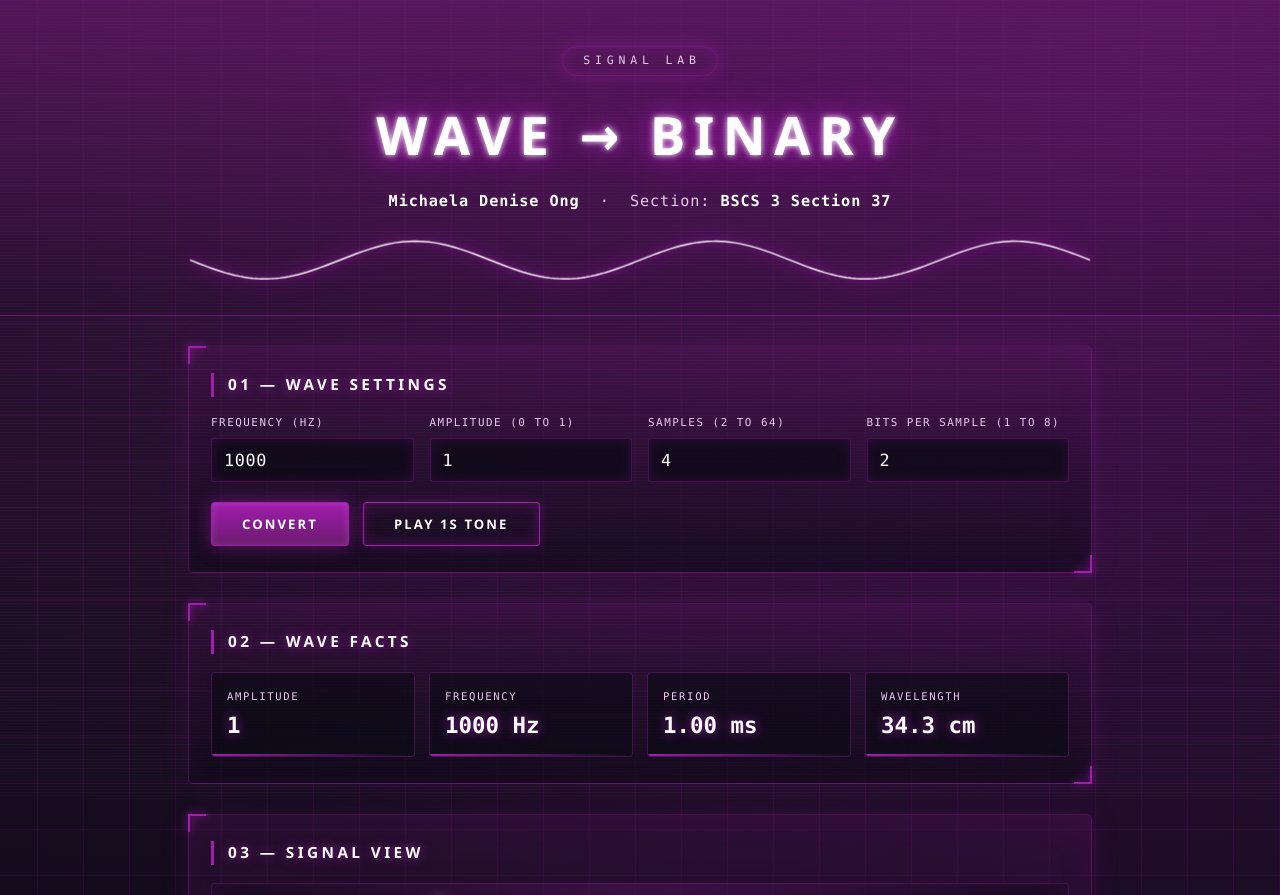
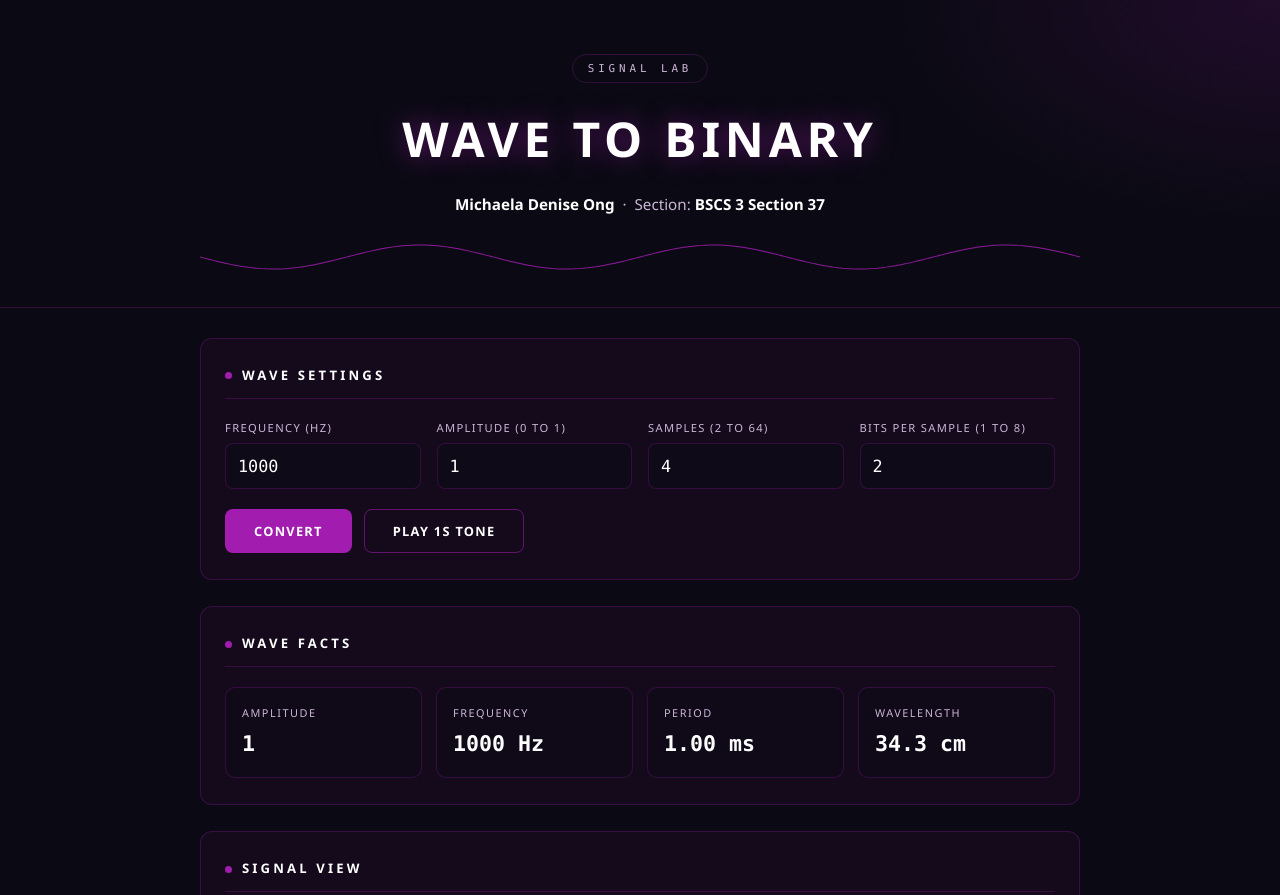
Before and after one commit to mikay11/miks_wavetobinary_converter, a plain HTML site: page index.html in a window 1280 px wide. Shown: the top 895 px of the page. Drawn offline with Linux system fonts and the light colour scheme.

Commit message:
Clean up: unified dark theme, calmer layout

```diff
--- a/index.html
+++ b/index.html
@@ -10,135 +10,96 @@
     --plum: #6A1B6E;
     --neon: #A21CAF;
     --white: #FFFFFF;
-    --soft: #E9C9EE;
-    --line: rgba(162, 28, 175, .38);
-    --glow: rgba(162, 28, 175, .9);
+    --soft: #cbb6d6;
+    --line: rgba(162, 28, 175, .26);
+    --line-strong: rgba(162, 28, 175, .55);
     --mono: "Consolas", "SFMono-Regular", "Courier New", monospace;
   }
   * { box-sizing: border-box; }
-  html { scroll-behavior: smooth; }
   body {
     margin: 0;
     min-height: 100vh;
     background:
-      radial-gradient(circle at 12% -10%, rgba(106, 27, 110, .60), transparent 42%),
-      radial-gradient(circle at 92% 4%, rgba(162, 28, 175, .40), transparent 38%),
-      radial-gradient(circle at 50% 120%, rgba(106, 27, 110, .45), transparent 55%),
+      radial-gradient(900px 520px at 50% -12%, rgba(106, 27, 110, .38), transparent 62%),
+      radial-gradient(700px 400px at 100% 0%, rgba(162, 28, 175, .14), transparent 55%),
       var(--ink);
     color: var(--white);
     font-family: "Segoe UI", Tahoma, Verdana, sans-serif;
-    line-height: 1.55;
-    overflow-x: hidden;
+    line-height: 1.6;
   }
-  /* animated grid + scanlines */
-  body::before {
-    content: "";
-    position: fixed;
-    inset: -50%;
-    background-image:
-      linear-gradient(rgba(162, 28, 175, .14) 1px, transparent 1px),
-      linear-gradient(90deg, rgba(162, 28, 175, .14) 1px, transparent 1px);
-    background-size: 46px 46px;
-    animation: gridpan 7s linear infinite;
-    pointer-events: none;
-    z-index: 0;
-  }
-  body::after {
-    content: "";
-    position: fixed;
-    inset: 0;
-    background: repeating-linear-gradient(to bottom, rgba(255, 255, 255, .028) 0 1px, transparent 1px 3px);
-    pointer-events: none;
-    z-index: 0;
-  }
-  @keyframes gridpan {
-    from { background-position: 0 0; }
-    to { background-position: 46px 46px; }
-  }
-
-  header, main { position: relative; z-index: 1; }
 
   header {
     text-align: center;
-    padding: 46px 20px 26px;
-    background: linear-gradient(180deg, rgba(106, 27, 110, .55), rgba(11, 10, 20, .1));
+    padding: 54px 20px 30px;
     border-bottom: 1px solid var(--line);
   }
   .tag {
     display: inline-block;
+    padding: 5px 15px;
+    margin-bottom: 18px;
     font-family: var(--mono);
-    font-size: .72rem;
-    letter-spacing: .42em;
+    font-size: .68rem;
+    letter-spacing: .36em;
+    text-transform: uppercase;
     color: var(--soft);
     border: 1px solid var(--line);
     border-radius: 999px;
-    padding: 5px 16px 5px 20px;
-    margin-bottom: 18px;
-    text-transform: uppercase;
-    box-shadow: 0 0 18px rgba(162, 28, 175, .35), inset 0 0 12px rgba(162, 28, 175, .25);
   }
   header h1 {
     margin: 0;
-    font-size: clamp(1.9rem, 6vw, 3.3rem);
-    font-weight: 800;
-    letter-spacing: .16em;
+    font-size: clamp(1.9rem, 6vw, 3rem);
+    font-weight: 700;
+    letter-spacing: .1em;
     text-transform: uppercase;
     color: var(--white);
-    text-shadow: 0 0 6px #fff, 0 0 20px var(--neon), 0 0 46px var(--neon);
+    text-shadow: 0 0 26px rgba(162, 28, 175, .55);
   }
   header .who {
     margin-top: 14px;
-    font-family: var(--mono);
     font-size: .95rem;
-    letter-spacing: .06em;
     color: var(--soft);
   }
-  header .who strong { color: var(--white); }
-  .hero-wave { margin: 18px auto 0; max-width: 900px; height: 58px; }
-  .hero-wave svg { width: 100%; height: 100%; overflow: visible; }
+  header .who strong { color: var(--white); font-weight: 600; }
+  .hero-wave { margin: 20px auto 0; max-width: 880px; height: 40px; }
+  .hero-wave svg { width: 100%; height: 100%; }
   .hero-wave path {
     fill: none;
-    stroke: var(--white);
+    stroke: var(--neon);
     stroke-width: 2;
-    filter: drop-shadow(0 0 5px var(--neon)) drop-shadow(0 0 16px var(--neon));
+    opacity: .85;
     stroke-dasharray: 2600;
     stroke-dashoffset: 2600;
-    animation: draw 3s ease forwards, pulse 2.6s ease-in-out infinite alternate 3s;
+    animation: draw 2.6s ease forwards;
   }
   @keyframes draw { to { stroke-dashoffset: 0; } }
-  @keyframes pulse { from { opacity: .55; } to { opacity: 1; } }
 
-  main { max-width: 940px; margin: 0 auto; padding: 0 18px 70px; }
+  main { max-width: 920px; margin: 0 auto; padding: 4px 20px 80px; }
 
   section {
-    position: relative;
-    margin-top: 30px;
-    padding: 26px 22px;
-    background: linear-gradient(180deg, rgba(106, 27, 110, .22), rgba(11, 10, 20, .62));
+    margin-top: 26px;
+    padding: 26px 24px;
+    background: rgba(106, 27, 110, .10);
     border: 1px solid var(--line);
-    border-radius: 5px;
-    box-shadow: 0 0 30px rgba(162, 28, 175, .12), inset 0 0 40px rgba(162, 28, 175, .06);
+    border-radius: 12px;
   }
-  section::before, section::after {
-    content: "";
-    position: absolute;
-    width: 16px; height: 16px;
-    border: 2px solid var(--neon);
-    filter: drop-shadow(0 0 4px var(--neon));
-  }
-  section::before { top: -1px; left: -1px; border-right: none; border-bottom: none; }
-  section::after { bottom: -1px; right: -1px; border-left: none; border-top: none; }
-
   section h2 {
-    margin: 0 0 18px;
-    padding-left: 14px;
-    font-size: .96rem;
+    margin: 0 0 20px;
+    padding-bottom: 12px;
+    font-size: .82rem;
     font-weight: 700;
-    letter-spacing: .22em;
+    letter-spacing: .24em;
     text-transform: uppercase;
     color: var(--white);
-    border-left: 3px solid var(--neon);
-    text-shadow: 0 0 12px var(--glow);
+    border-bottom: 1px solid var(--line);
+  }
+  section h2::before {
+    content: "";
+    display: inline-block;
+    width: 7px; height: 7px;
+    margin-right: 10px;
+    background: var(--neon);
+    border-radius: 50%;
+    vertical-align: middle;
   }
 
   .inputs {
@@ -149,71 +110,63 @@
   }
   .inputs label {
     display: block;
-    margin-bottom: 6px;
-    font-family: var(--mono);
-    font-size: .68rem;
-    letter-spacing: .14em;
+    margin-bottom: 7px;
+    font-size: .7rem;
+    letter-spacing: .12em;
     text-transform: uppercase;
     color: var(--soft);
   }
   .inputs input {
     width: 100%;
-    padding: 11px 12px;
-    background: rgba(11, 10, 20, .75);
+    padding: 12px;
+    background: rgba(11, 10, 20, .6);
     border: 1px solid var(--line);
-    border-radius: 3px;
+    border-radius: 8px;
     color: var(--white);
     font-family: var(--mono);
     font-size: 1.05rem;
-    letter-spacing: .04em;
-    box-shadow: inset 0 0 14px rgba(162, 28, 175, .16);
     transition: border-color .15s, box-shadow .15s;
   }
   .inputs input:focus {
     outline: none;
     border-color: var(--neon);
-    box-shadow: 0 0 0 2px rgba(162, 28, 175, .35), 0 0 20px rgba(162, 28, 175, .55);
+    box-shadow: 0 0 0 3px rgba(162, 28, 175, .25);
   }
-  .buttons { display: flex; gap: 14px; flex-wrap: wrap; }
+
+  .buttons { display: flex; gap: 12px; flex-wrap: wrap; }
   button {
     cursor: pointer;
-    padding: 12px 30px;
+    padding: 12px 28px;
     font-family: inherit;
-    font-size: .82rem;
-    font-weight: 700;
-    letter-spacing: .16em;
+    font-size: .8rem;
+    font-weight: 600;
+    letter-spacing: .1em;
     text-transform: uppercase;
     color: var(--white);
-    background: linear-gradient(180deg, var(--neon), var(--plum));
-    border: 1px solid var(--neon);
-    border-radius: 3px;
-    box-shadow: 0 0 18px rgba(162, 28, 175, .55), inset 0 0 10px rgba(255, 255, 255, .12);
-    transition: transform .08s, box-shadow .15s, filter .15s;
+    background: var(--neon);
+    border: 1px solid transparent;
+    border-radius: 8px;
+    transition: background .15s, transform .06s;
   }
-  button:hover { filter: brightness(1.15); box-shadow: 0 0 30px rgba(162, 28, 175, .9); }
+  button:hover { background: #b530bf; }
   button:active { transform: translateY(1px); }
   button.secondary {
     background: transparent;
-    box-shadow: inset 0 0 14px rgba(162, 28, 175, .35), 0 0 12px rgba(162, 28, 175, .3);
+    border-color: var(--line-strong);
   }
-  button.secondary:hover { background: rgba(162, 28, 175, .22); }
+  button.secondary:hover { background: rgba(162, 28, 175, .18); }
 
   #warning {
     display: none;
     margin-top: 18px;
-    padding: 13px 16px;
-    background: rgba(162, 28, 175, .18);
-    border: 1px solid var(--neon);
-    border-left: 4px solid var(--white);
-    border-radius: 3px;
+    padding: 14px 16px;
+    background: rgba(162, 28, 175, .15);
+    border: 1px solid var(--line-strong);
+    border-left: 3px solid var(--neon);
+    border-radius: 8px;
     color: var(--white);
-    font-family: var(--mono);
     font-size: .9rem;
-    letter-spacing: .02em;
-    box-shadow: 0 0 24px rgba(162, 28, 175, .5);
-    animation: blink 1.1s steps(2, start) infinite;
   }
-  @keyframes blink { 50% { opacity: .6; } }
 
   #results { display: none; }
 
@@ -223,57 +176,45 @@
     gap: 14px;
   }
   .fact {
-    position: relative;
-    padding: 15px 15px 13px;
-    background: rgba(11, 10, 20, .6);
+    padding: 16px;
+    background: rgba(11, 10, 20, .45);
     border: 1px solid var(--line);
-    border-radius: 4px;
-    overflow: hidden;
-  }
-  .fact::after {
-    content: "";
-    position: absolute;
-    left: 0; bottom: 0;
-    width: 100%; height: 2px;
-    background: linear-gradient(90deg, var(--neon), transparent);
+    border-radius: 10px;
   }
   .fact .k {
-    font-family: var(--mono);
-    font-size: .66rem;
-    letter-spacing: .16em;
+    font-size: .68rem;
+    letter-spacing: .14em;
     text-transform: uppercase;
     color: var(--soft);
   }
   .fact .v {
-    margin-top: 4px;
+    margin-top: 5px;
     font-family: var(--mono);
-    font-size: 1.4rem;
+    font-size: 1.35rem;
     font-weight: 700;
     color: var(--white);
-    text-shadow: 0 0 12px var(--glow);
   }
 
   #scope {
     display: block;
     width: 100%;
-    height: 210px;
+    height: 220px;
+    background: rgba(11, 10, 20, .6);
     border: 1px solid var(--line);
-    border-radius: 4px;
-    background: radial-gradient(circle at 50% 50%, rgba(106, 27, 110, .3), rgba(11, 10, 20, .92));
-    box-shadow: inset 0 0 50px rgba(162, 28, 175, .22);
+    border-radius: 10px;
   }
 
   .table-wrap { overflow-x: auto; }
-  table { width: 100%; border-collapse: collapse; margin-top: 6px; font-variant-numeric: tabular-nums; }
-  th, td { padding: 9px 10px; text-align: center; }
+  table { width: 100%; border-collapse: collapse; margin-top: 4px; font-variant-numeric: tabular-nums; }
+  th, td { padding: 10px; text-align: center; }
   th {
-    background: rgba(162, 28, 175, .18);
-    border-bottom: 1px solid var(--neon);
-    font-family: var(--mono);
+    padding-bottom: 12px;
+    border-bottom: 1px solid var(--line-strong);
     font-size: .68rem;
+    font-weight: 700;
     letter-spacing: .1em;
     text-transform: uppercase;
-    color: var(--white);
+    color: var(--soft);
   }
   td {
     border-bottom: 1px solid var(--line);
@@ -282,78 +223,70 @@
     color: var(--white);
   }
   td:last-child { color: var(--soft); letter-spacing: .14em; }
-  tbody tr { animation: rowin .38s ease both; }
-  tbody tr:hover { background: rgba(162, 28, 175, .16); }
-  @keyframes rowin { from { opacity: 0; transform: translateX(-8px); } to { opacity: 1; transform: none; } }
+  tbody tr { animation: rowin .35s ease both; }
+  tbody tr:last-child td { border-bottom: none; }
+  tbody tr:hover { background: rgba(162, 28, 175, .09); }
+  @keyframes rowin { from { opacity: 0; } to { opacity: 1; } }
 
   .binary-line {
-    margin-top: 6px;
-    padding: 18px 16px;
-    background: rgba(11, 10, 20, .88);
-    border: 1px solid var(--neon);
-    border-radius: 4px;
+    padding: 18px;
+    background: rgba(11, 10, 20, .6);
+    border: 1px solid var(--line);
+    border-left: 3px solid var(--neon);
+    border-radius: 10px;
     font-family: var(--mono);
-    font-size: 1.15rem;
-    letter-spacing: .1em;
+    font-size: 1.12rem;
+    letter-spacing: .12em;
     color: var(--white);
     word-break: break-all;
     line-height: 1.9;
-    text-shadow: 0 0 8px var(--neon), 0 0 22px rgba(162, 28, 175, .7);
-    box-shadow: inset 0 0 34px rgba(162, 28, 175, .25), 0 0 22px rgba(162, 28, 175, .3);
+    text-shadow: 0 0 12px rgba(162, 28, 175, .6);
   }
   .bits-total {
     margin-top: 14px;
-    font-family: var(--mono);
-    font-size: .9rem;
-    letter-spacing: .08em;
+    font-size: .78rem;
+    letter-spacing: .12em;
+    text-transform: uppercase;
     color: var(--soft);
-    text-transform: uppercase;
   }
-  .bits-total strong { color: var(--white); font-size: 1.15rem; text-shadow: 0 0 12px var(--glow); }
+  .bits-total strong { color: var(--white); font-size: 1.15rem; }
 
-  .note { color: var(--soft); font-family: var(--mono); font-size: .8rem; letter-spacing: .04em; }
+  .note { margin: 14px 0 0; color: var(--soft); font-size: .82rem; }
 
   details {
     margin: 12px 0;
-    padding: 12px 16px;
-    background: rgba(11, 10, 20, .55);
+    padding: 14px 18px;
+    background: rgba(11, 10, 20, .4);
     border: 1px solid var(--line);
-    border-left: 3px solid var(--neon);
-    border-radius: 4px;
+    border-radius: 10px;
   }
-  details[open] { box-shadow: 0 0 22px rgba(162, 28, 175, .2); }
   details summary {
     cursor: pointer;
-    font-family: var(--mono);
-    font-size: .84rem;
-    letter-spacing: .04em;
+    font-size: .85rem;
+    font-weight: 600;
     color: var(--white);
     list-style: none;
   }
   details summary::-webkit-details-marker { display: none; }
-  details summary::before { content: "[+] "; color: var(--neon); }
-  details[open] summary::before { content: "[-] "; }
+  details summary::before { content: "＋ "; color: var(--neon); font-weight: 700; }
+  details[open] summary::before { content: "－ "; }
   details p { margin: 12px 0 2px; color: var(--soft); }
-  .q { color: var(--white); font-weight: 700; }
+  .q { color: var(--white); font-weight: 600; }
 
   footer {
-    position: relative;
-    z-index: 1;
     text-align: center;
-    padding: 30px 18px 0;
-    font-family: var(--mono);
+    padding: 40px 18px 0;
     font-size: .72rem;
-    letter-spacing: .16em;
+    letter-spacing: .2em;
     text-transform: uppercase;
     color: var(--soft);
   }
-  footer::before { content: "// "; color: var(--neon); }
 </style>
 </head>
 <body>
 <header>
   <span class="tag">Signal Lab</span>
-  <h1>Wave&nbsp;&rarr;&nbsp;Binary</h1>
+  <h1>Wave to Binary</h1>
   <div class="who">
     <strong>Michaela Denise Ong</strong> &nbsp;&middot;&nbsp; Section: <strong>BSCS 3 Section 37</strong>
   </div>
@@ -366,7 +299,7 @@
 
 <main>
   <section>
-    <h2>01 &mdash; Wave Settings</h2>
+    <h2>Wave Settings</h2>
     <div class="inputs">
       <div>
         <label for="freq">Frequency (Hz)</label>
@@ -394,7 +327,7 @@
 
   <div id="results">
     <section>
-      <h2>02 &mdash; Wave Facts</h2>
+      <h2>Wave Facts</h2>
       <div class="facts">
         <div class="fact"><div class="k">Amplitude</div><div class="v" id="fAmp">-</div></div>
         <div class="fact"><div class="k">Frequency</div><div class="v" id="fFreq">-</div></div>
@@ -404,13 +337,13 @@
     </section>
 
     <section>
-      <h2>03 &mdash; Signal View</h2>
-      <canvas id="scope" width="600" height="210"></canvas>
-      <p class="note">White curve = the wave. Dashed lines = the 2<sup>bits</sup> levels. Dots = your samples.</p>
+      <h2>Signal View</h2>
+      <canvas id="scope" width="600" height="220"></canvas>
+      <p class="note">Curve = the wave. Dashed lines = the 2<sup>bits</sup> levels. Dots = your samples.</p>
     </section>
 
     <section>
-      <h2>04 &mdash; Samples</h2>
+      <h2>Samples</h2>
       <div class="table-wrap">
         <table id="sampleTable">
           <thead>
@@ -428,14 +361,14 @@
     </section>
 
     <section>
-      <h2>05 &mdash; Binary Result</h2>
+      <h2>Binary Result</h2>
       <div class="binary-line" id="binaryLine"></div>
       <div class="bits-total">Total bits: <strong id="totalBits">0</strong></div>
     </section>
   </div>
 
   <section>
-    <h2>06 &mdash; Test Results</h2>
+    <h2>Test Results</h2>
     <p class="note">These are the exact values my app shows for each setting.</p>
     <div class="table-wrap">
       <table>
@@ -467,7 +400,7 @@
   </section>
 
   <section>
-    <h2>07 &mdash; Explain It</h2>
+    <h2>Explain It</h2>
 
     <details open>
       <summary>Q1. Why does the time of each sample use i &divide; n instead of the frequency?</summary>
@@ -518,7 +451,7 @@
   (function heroWave() {
     let d = "M 0 40";
     for (let x = 0; x <= 1200; x += 6) {
-      const y = 40 + 26 * Math.sin((x / 1200) * Math.PI * 2 * 3);
+      const y = 40 + 24 * Math.sin((x / 1200) * Math.PI * 2 * 3);
       d += " L " + x + " " + y.toFixed(2);
     }
     $("heroPath").setAttribute("d", d);
@@ -542,14 +475,14 @@
   function drawScope(amp, n, bits) {
     const dpr = window.devicePixelRatio || 1;
     const W = Math.max(scope.clientWidth, 320);
-    const H = scope.clientHeight || 210;
+    const H = scope.clientHeight || 220;
     scope.width = Math.round(W * dpr);
     scope.height = Math.round(H * dpr);
     const ctx = scope.getContext("2d");
     ctx.setTransform(dpr, 0, 0, dpr, 0, 0);
     ctx.clearRect(0, 0, W, H);
 
-    const padX = 26, padY = 20;
+    const padX = 28, padY = 20;
     const plotW = W - padX * 2, plotH = H - padY * 2;
     const xOf = (t) => padX + t * plotW;
     const yOf = (v) => padY + (1 - (v + 1) / 2) * plotH;
@@ -569,16 +502,16 @@
     }
     ctx.stroke();
 
-    ctx.strokeStyle = "rgba(255,255,255,.35)";
+    ctx.strokeStyle = "rgba(255,255,255,.3)";
     ctx.beginPath();
     ctx.moveTo(padX, yOf(0));
     ctx.lineTo(padX + plotW, yOf(0));
     ctx.stroke();
 
     const levels = Math.pow(2, bits);
-    ctx.setLineDash([5, 8]);
-    ctx.strokeStyle = "rgba(162,28,175,.5)";
-    ctx.fillStyle = "rgba(233,201,238,.55)";
+    ctx.setLineDash([5, 7]);
+    ctx.strokeStyle = "rgba(162,28,175,.45)";
+    ctx.fillStyle = "rgba(203,182,214,.6)";
     ctx.font = "10px Consolas, monospace";
     ctx.textAlign = "right";
     for (let q = 0; q < levels; q++) {
@@ -588,7 +521,7 @@
       ctx.moveTo(padX, y);
       ctx.lineTo(padX + plotW, y);
       ctx.stroke();
-      ctx.fillText(String(q), padX - 6, y + 3);
+      ctx.fillText(String(q), padX - 7, y + 3);
     }
     ctx.setLineDash([]);
 
@@ -601,23 +534,23 @@
     }
     ctx.strokeStyle = "#FFFFFF";
     ctx.lineWidth = 2;
-    ctx.shadowColor = "rgba(162,28,175,.95)";
-    ctx.shadowBlur = 12;
+    ctx.shadowColor = "rgba(162,28,175,.8)";
+    ctx.shadowBlur = 10;
     ctx.stroke();
 
     for (let i = 0; i < n; i++) {
       const t = i / n;
       const v = amp * Math.sin(2 * Math.PI * i / n);
       const x = xOf(t), y = yOf(v);
-      ctx.strokeStyle = "rgba(255,255,255,.45)";
+      ctx.shadowBlur = 0;
+      ctx.strokeStyle = "rgba(255,255,255,.4)";
       ctx.lineWidth = 1;
-      ctx.shadowBlur = 0;
       ctx.beginPath();
       ctx.moveTo(x, yOf(0));
       ctx.lineTo(x, y);
       ctx.stroke();
-      ctx.shadowColor = "rgba(255,255,255,.9)";
-      ctx.shadowBlur = 14;
+      ctx.shadowColor = "rgba(255,255,255,.85)";
+      ctx.shadowBlur = 12;
       ctx.fillStyle = "#FFFFFF";
       ctx.beginPath();
       ctx.arc(x, y, 3.6, 0, Math.PI * 2);
@@ -679,7 +612,7 @@
       binParts.push(bin);
 
       const tr = document.createElement("tr");
-      tr.style.animationDelay = (i * 32) + "ms";
+      tr.style.animationDelay = (i * 28) + "ms";
       tr.innerHTML =
         "<td>" + (i + 1) + "</td>" +
         "<td>" + timeMs.toFixed(2) + "</td>" +
```
